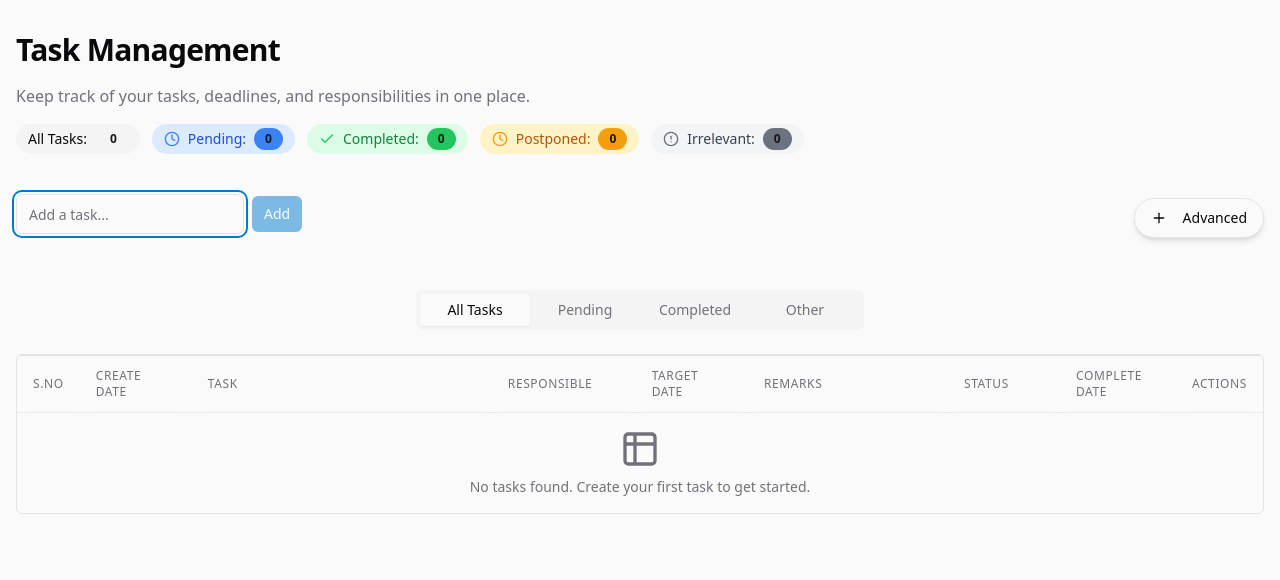
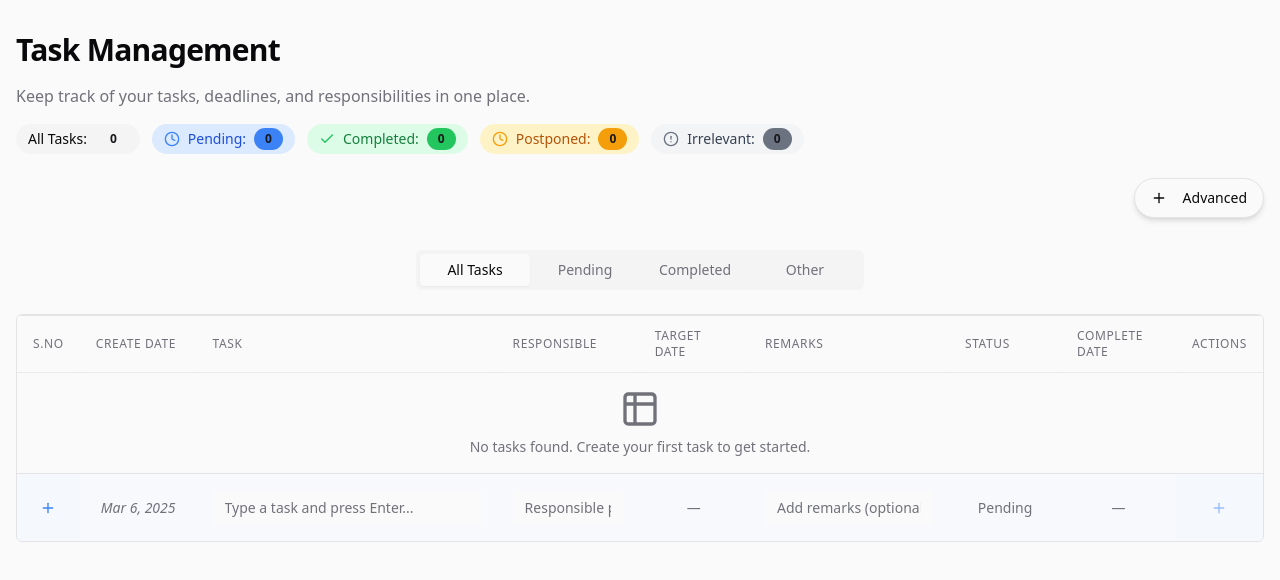
Before and after one commit to venkatesh3007/tasksynergy-portal, a React (Vite) app: page / in a window 1280 px wide. Shown: the top 580 px of the page. Built offline with nearby package versions, Linux system fonts and the light colour scheme.

Commit message:
Implement inline task creation
Adds functionality to create tasks directly within the task table, similar to an Excel or Asana list experience.

```diff
--- a/src/components/TaskTable.tsx
+++ b/src/components/TaskTable.tsx
@@ -1,5 +1,5 @@
 
-import React, { useState } from 'react';
+import React, { useState, useRef, KeyboardEvent } from 'react';
 import { useTaskContext } from '@/context/TaskContext';
 import { format } from 'date-fns';
 import { Task, TaskAction } from '@/types/task';
@@ -13,6 +13,7 @@ import {
 } from '@/components/ui/table';
 import { Button } from '@/components/ui/button';
 import { Badge } from '@/components/ui/badge';
+import { Input } from '@/components/ui/input';
 import {
   MoreHorizontal,
   CheckCircle,
@@ -20,7 +21,8 @@ import {
   Clock,
   Pencil,
   Trash,
-  Table2
+  Table2,
+  Plus
 } from 'lucide-react';
 import {
   DropdownMenu,
@@ -32,8 +34,12 @@ import {
 import { TaskEditDialog } from './TaskEditDialog';
 
 export const TaskTable: React.FC = () => {
-  const { tasks, performAction, deleteTask } = useTaskContext();
+  const { tasks, performAction, deleteTask, addTask } = useTaskContext();
   const [editTask, setEditTask] = useState<Task | null>(null);
+  const [newTask, setNewTask] = useState<string>('');
+  const [newResponsible, setNewResponsible] = useState<string>('');
+  const [newRemarks, setNewRemarks] = useState<string>('');
+  const taskInputRef = useRef<HTMLInputElement>(null);
 
   const getStatusBadge = (status: Task['status']) => {
     switch (status) {
@@ -51,6 +57,25 @@ export const TaskTable: React.FC = () => {
   const formatDate = (date: Date | null) => {
     if (!date) return '—';
     return format(date, 'MMM d, yyyy');
+  };
+
+  const handleKeyDown = (e: KeyboardEvent<HTMLInputElement>) => {
+    if (e.key === 'Enter' && newTask.trim()) {
+      addTask({
+        task: newTask.trim(),
+        responsiblePerson: newResponsible.trim(),
+        targetDate: null,
+        remarks: newRemarks.trim()
+      });
+      setNewTask('');
+      setNewResponsible('');
+      setNewRemarks('');
+      setTimeout(() => {
+        if (taskInputRef.current) {
+          taskInputRef.current.focus();
+        }
+      }, 0);
+    }
   };
 
   return (
@@ -134,6 +159,82 @@ export const TaskTable: React.FC = () => {
               </TableRow>
             ))
           )}
+
+          {/* Excel-like editable row for adding new tasks */}
+          <TableRow className="hover:bg-blue-50 bg-blue-50/30 border-t">
+            <TableCell className="font-medium text-center sticky left-0 bg-blue-50/30 shadow-sm z-10">
+              <Plus className="mx-auto h-4 w-4 text-blue-500" />
+            </TableCell>
+            <TableCell className="text-center text-muted-foreground text-sm italic">
+              {format(new Date(), 'MMM d, yyyy')}
+            </TableCell>
+            <TableCell className="p-0">
+              <Input
+                ref={taskInputRef}
+                value={newTask}
+                onChange={(e) => setNewTask(e.target.value)}
+                onKeyDown={handleKeyDown}
+                placeholder="Type a task and press Enter..."
+                className="border-0 focus-visible:ring-0 focus-visible:ring-offset-0 rounded-none h-full"
+                autoFocus
+              />
+            </TableCell>
+            <TableCell className="p-0">
+              <Input
+                value={newResponsible}
+                onChange={(e) => setNewResponsible(e.target.value)}
+                onKeyDown={handleKeyDown}
+                placeholder="Responsible person"
+                className="border-0 focus-visible:ring-0 focus-visible:ring-offset-0 rounded-none h-full"
+              />
+            </TableCell>
+            <TableCell className="text-center text-muted-foreground text-sm">
+              —
+            </TableCell>
+            <TableCell className="p-0">
+              <Input
+                value={newRemarks}
+                onChange={(e) => setNewRemarks(e.target.value)}
+                onKeyDown={handleKeyDown}
+                placeholder="Add remarks (optional)"
+                className="border-0 focus-visible:ring-0 focus-visible:ring-offset-0 rounded-none h-full"
+              />
+            </TableCell>
+            <TableCell className="text-center text-muted-foreground text-sm">
+              Pending
+            </TableCell>
+            <TableCell className="text-center text-muted-foreground text-sm">
+              —
+            </TableCell>
+            <TableCell className="text-center sticky right-0 bg-blue-50/30 shadow-sm z-10">
+              <Button
+                size="sm"
+                variant="ghost"
+                onClick={() => {
+                  if (newTask.trim()) {
+                    addTask({
+                      task: newTask.trim(),
+                      responsiblePerson: newResponsible.trim(),
+                      targetDate: null,
+                      remarks: newRemarks.trim()
+                    });
+                    setNewTask('');
+                    setNewResponsible('');
+                    setNewRemarks('');
+                    setTimeout(() => {
+                      if (taskInputRef.current) {
+                        taskInputRef.current.focus();
+                      }
+                    }, 0);
+                  }
+                }}
+                disabled={!newTask.trim()}
+                className="h-8 w-8 text-blue-500"
+              >
+                <Plus className="h-4 w-4" />
+              </Button>
+            </TableCell>
+          </TableRow>
         </TableBody>
       </Table>
 
--- a/src/pages/Index.tsx
+++ b/src/pages/Index.tsx
@@ -1,4 +1,3 @@
-
 import React, { useState } from 'react';
 import { TaskProvider } from '@/context/TaskContext';
 import { TaskHeader } from '@/components/TaskHeader';
@@ -7,42 +6,6 @@ import { TaskTable } from '@/components/TaskTable';
 import { Button } from '@/components/ui/button';
 import { Plus, X } from 'lucide-react';
 import { Tabs, TabsContent, TabsList, TabsTrigger } from '@/components/ui/tabs';
-import { Input } from '@/components/ui/input';
-import { useTaskContext } from '@/context/TaskContext';
-
-// Simple inline task component
-const InlineTaskForm = () => {
-  const [task, setTask] = useState('');
-  const { addTask } = useTaskContext();
-
-  const handleSubmit = (e: React.FormEvent) => {
-    e.preventDefault();
-    if (task.trim()) {
-      addTask({
-        task: task,
-        responsiblePerson: '', // Will be filled in later if needed
-        targetDate: null,
-        remarks: ''
-      });
-      setTask('');
-    }
-  };
-
-  return (
-    <form onSubmit={handleSubmit} className="flex items-center gap-2 mt-4 mb-6">
-      <Input
-        placeholder="Add a task..."
-        value={task}
-        onChange={(e) => setTask(e.target.value)}
-        className="flex-1"
-        autoFocus
-      />
-      <Button type="submit" size="sm" disabled={!task.trim()}>
-        Add
-      </Button>
-    </form>
-  );
-};
 
 const Index = () => {
   const [showForm, setShowForm] = useState(false);
@@ -52,12 +15,10 @@ const Index = () => {
       <div className="container mx-auto px-4 py-8 max-w-7xl">
         <TaskHeader />
 
-        <div className="mt-6 flex justify-between items-center">
-          <InlineTaskForm />
-
+        <div className="mt-6 flex justify-end items-center">
           <Button
             onClick={() => setShowForm(!showForm)}
-            className="rounded-full transition-all duration-300 shadow-md ml-2"
+            className="rounded-full transition-all duration-300 shadow-md"
             variant="outline"
           >
             {showForm ? (
```
